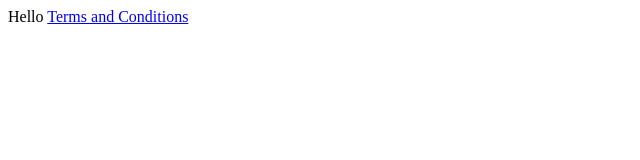
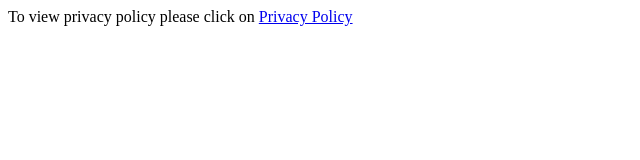
Before and after one commit to SABISINGH/Project, a plain HTML site: page index.html in a window 1280 px wide. Shown: the whole page, without its empty margins (0-640 px from the left). Drawn offline with Linux system fonts and the light colour scheme.

Commit message:
Update index.html

```diff
--- a/index.html
+++ b/index.html
@@ -1,2 +1 @@
-Hello
-<a href="https://otago-polytechnic-bit-courses.github.io/mobile-app-dev-s1-21-project-SABISINGH/terms">Terms and Conditions</a>
+To view privacy policy please click on <a href="https://otago-polytechnic-bit-courses.github.io/mobile-app-dev-s1-21-project-SABISINGH/terms">Privacy Policy</a>
```
